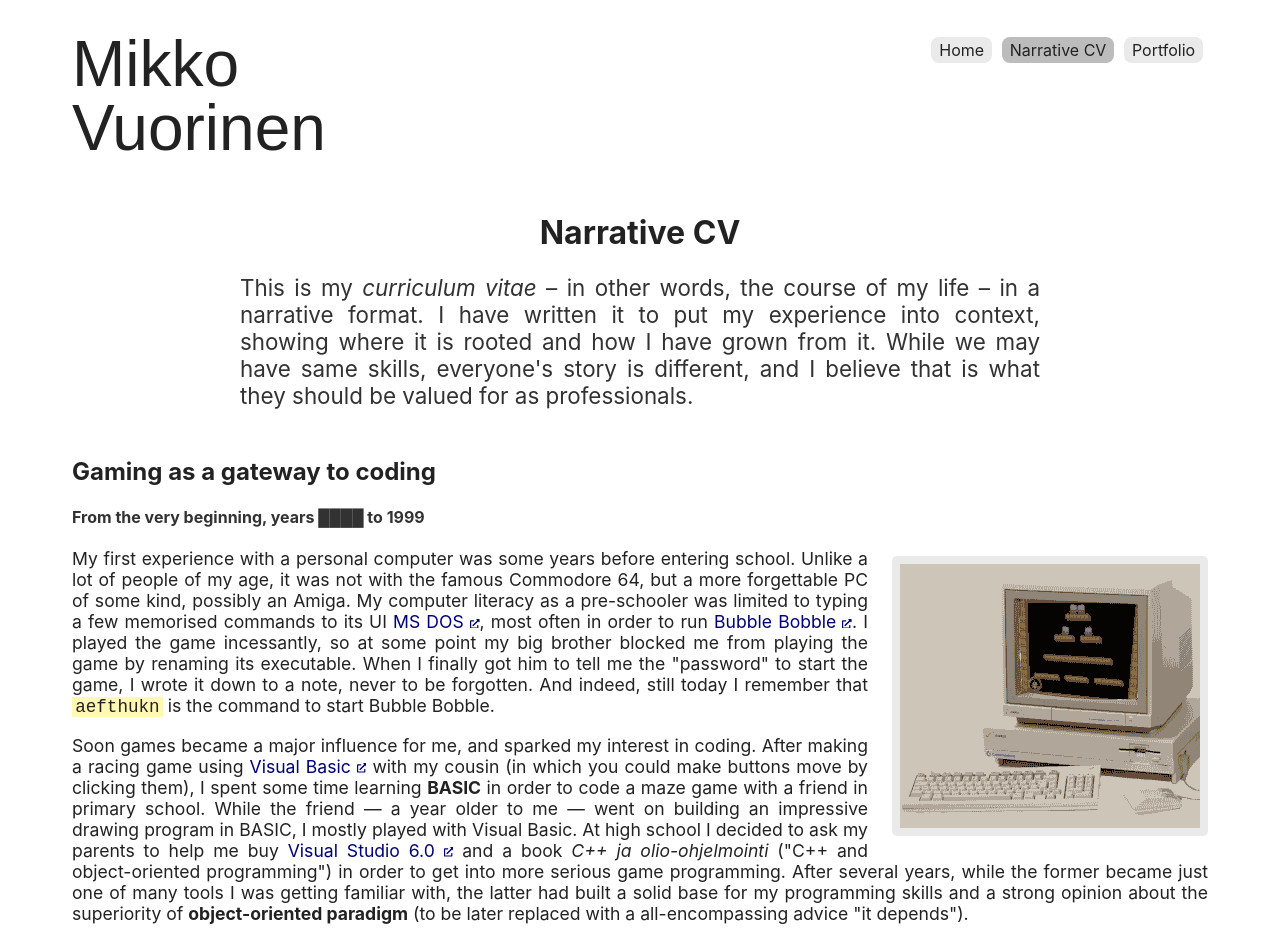
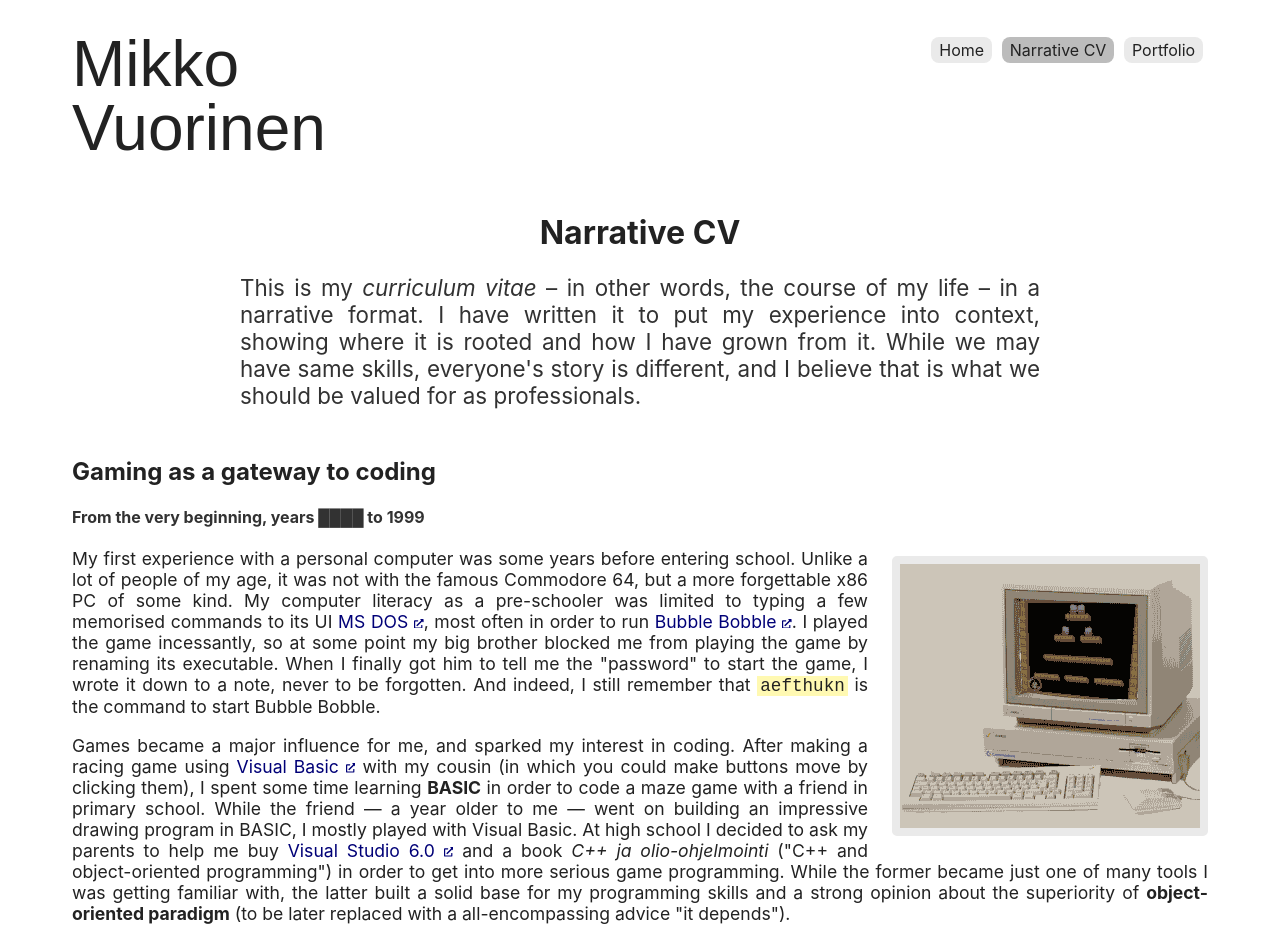
Before and after one commit to vuorinem/mikko.vuorinen.info, a Next.js app: page /narrative-cv in a window 1280 px wide. Shown: the top 952 px of the page. Built offline with nearby package versions, Linux system fonts and the light colour scheme; a web font is replaced by a local one.

Commit message:
Tweak CV content based on feedback

```diff
--- a/app/narrative-cv/page.tsx
+++ b/app/narrative-cv/page.tsx
@@ -25,7 +25,7 @@ export default function NarrativeCV() {
             <h1>Narrative CV</h1>
             <section className={styles.intro}>
                 <p>
-                    This is my <em>curriculum vitae</em> &ndash; in other words, the course of my life &ndash; in a narrative format. I have written it to put my experience into context, showing where it is rooted and how I have grown from it. While we may have same skills, everyone&apos;s story is different, and I believe that is what they should be valued for as professionals.
+                    This is my <em>curriculum vitae</em> &ndash; in other words, the course of my life &ndash; in a narrative format. I have written it to put my experience into context, showing where it is rooted and how I have grown from it. While we may have same skills, everyone&apos;s story is different, and I believe that is what we should be valued for as professionals.
                 </p>
             </section>
 
@@ -38,10 +38,10 @@ export default function NarrativeCV() {
                         alt="An old Amiga computer" />
                 </div>
                 <p>
-                    My first experience with a personal computer was some years before entering school. Unlike a lot of people of my age, it was not with the famous Commodore 64, but a more forgettable PC of some kind, possibly an Amiga. My computer literacy as a pre-schooler was limited to typing a few memorised commands to its UI <ExternalLink href="https://en.wikipedia.org/wiki/MS-DOS">MS DOS</ExternalLink>, most often in order to run <ExternalLink href="https://en.wikipedia.org/wiki/Bubble_Bobble">Bubble Bobble</ExternalLink>. I played the game incessantly, so at some point my big brother blocked me from playing the game by renaming its executable. When I finally got him to tell me the &quot;password&quot; to start the game, I wrote it down to a note, never to be forgotten. And indeed, still today I remember that <code>aefthukn</code> is the command to start Bubble Bobble.
+                    My first experience with a personal computer was some years before entering school. Unlike a lot of people of my age, it was not with the famous Commodore 64, but a more forgettable x86 PC of some kind. My computer literacy as a pre-schooler was limited to typing a few memorised commands to its UI <ExternalLink href="https://en.wikipedia.org/wiki/MS-DOS">MS DOS</ExternalLink>, most often in order to run <ExternalLink href="https://en.wikipedia.org/wiki/Bubble_Bobble">Bubble Bobble</ExternalLink>. I played the game incessantly, so at some point my big brother blocked me from playing the game by renaming its executable. When I finally got him to tell me the &quot;password&quot; to start the game, I wrote it down to a note, never to be forgotten. And indeed, I still remember that <code>aefthukn</code> is the command to start Bubble Bobble.
                 </p>
                 <p>
-                    Soon games became a major influence for me, and sparked my interest in coding. After making a racing game using <ExternalLink href="https://en.wikipedia.org/wiki/Visual_Basic_(classic)">Visual Basic</ExternalLink> with my cousin (in which you could make buttons move by clicking them), I spent some time learning <b>BASIC</b> in order to code a maze game with a friend in primary school. While the friend &mdash; a year older to me &mdash; went on building an impressive drawing program in BASIC, I mostly played with Visual Basic. At high school I decided to ask my parents to help me buy <ExternalLink href="https://en.wikipedia.org/wiki/Visual_Studio">Visual Studio 6.0</ExternalLink> and a book <em>C++ ja olio-ohjelmointi</em> (&quot;C++ and object-oriented programming&quot;) in order to get into more serious game programming. After several years, while the former became just one of many tools I was getting familiar with, the latter had built a solid base for my programming skills and a strong opinion about the superiority of <b>object-oriented paradigm</b> (to be later replaced with a all-encompassing advice &quot;it depends&quot;).
+                    Games became a major influence for me, and sparked my interest in coding. After making a racing game using <ExternalLink href="https://en.wikipedia.org/wiki/Visual_Basic_(classic)">Visual Basic</ExternalLink> with my cousin (in which you could make buttons move by clicking them), I spent some time learning <b>BASIC</b> in order to code a maze game with a friend in primary school. While the friend &mdash; a year older to me &mdash; went on building an impressive drawing program in BASIC, I mostly played with Visual Basic. At high school I decided to ask my parents to help me buy <ExternalLink href="https://en.wikipedia.org/wiki/Visual_Studio">Visual Studio 6.0</ExternalLink> and a book <em>C++ ja olio-ohjelmointi</em> (&quot;C++ and object-oriented programming&quot;) in order to get into more serious game programming. While the former became just one of many tools I was getting familiar with, the latter built a solid base for my programming skills and a strong opinion about the superiority of <b>object-oriented paradigm</b> (to be later replaced with a all-encompassing advice &quot;it depends&quot;).
                 </p>
             </section>
 
```
